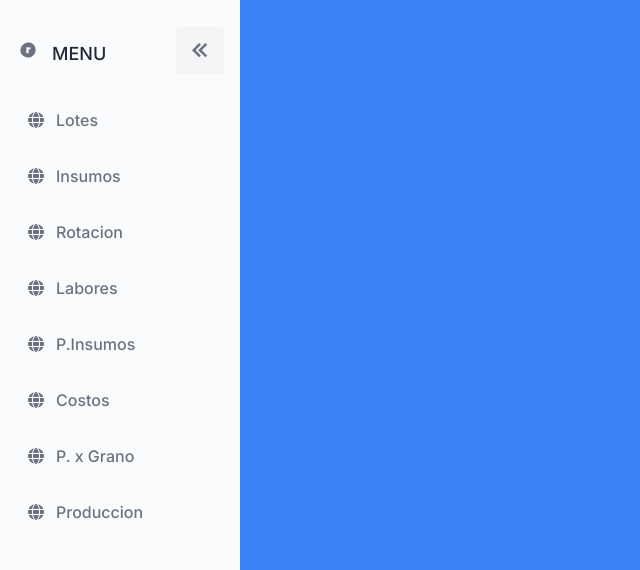
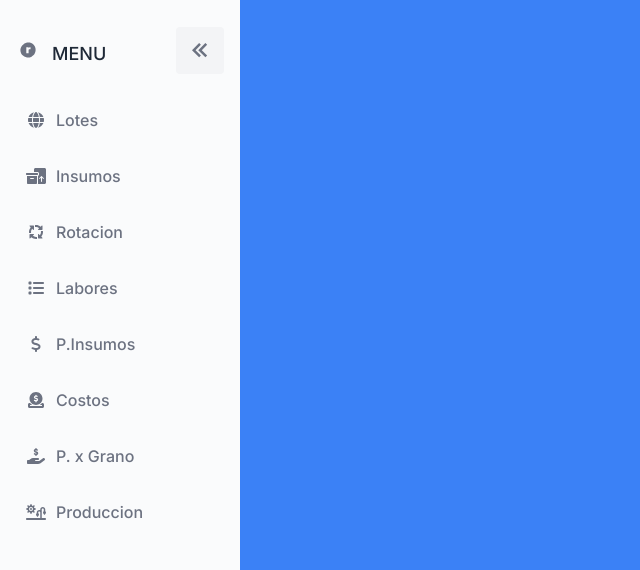
Before and after one commit to punteroo/Costos-WEB, a Next.js app: page / in a window 1280 px wide. Shown: the top 570 px of the page, without its empty margins (0-640 px from the left). Built offline with nearby package versions, Linux system fonts and the light colour scheme.

Commit message:
se cambian los iconos

```diff
--- a/app/components/Sidebar.tsx
+++ b/app/components/Sidebar.tsx
@@ -4,7 +4,8 @@ import classNames from "classnames";
 import { useState } from "react";
 import LogoIcon from "./icons/LogoIcon";
 import { CollapsIcon } from "./icons/ColapsIcon";
-import { faGlobe } from "@fortawesome/free-solid-svg-icons";
+import { faGlobe, faList, faArrowsSpin, faBoxesPacking, faDollarSign, faCircleDollarToSlot, faHandHoldingDollar, faSunPlantWilt } from "@fortawesome/free-solid-svg-icons";
+
 import { FontAwesomeIcon } from "@fortawesome/react-fontawesome";
 import Link from "next/link";
 
@@ -17,13 +18,13 @@ interface MenuItem {
 
 const menuItems: MenuItem[] = [
   { id: 1, label: "Lotes", icon: faGlobe, link: "/lots" },
-  { id: 2, label: "Insumos", icon: faGlobe, link: "/supplies" },
-  { id: 3, label: "Rotacion", icon: faGlobe, link: "/rotations" },
-  { id: 4, label: "Labores", icon: faGlobe, link: "/labors" },
-  { id: 5, label: "P.Insumos", icon: faGlobe, link: "/priceSupplies" },
-  { id: 6, label: "Costos", icon: faGlobe, link: "/costs" },
-  { id: 7, label: "P. x Grano", icon: faGlobe, link: "/priceGrains" },
-  { id: 8, label: "Produccion", icon: faGlobe, link: "/productions" },
+  { id: 2, label: "Insumos", icon: faBoxesPacking, link: "/supplies" },
+  { id: 3, label: "Rotacion", icon: faArrowsSpin, link: "/rotations" },
+  { id: 4, label: "Labores", icon: faList, link: "/labors" },
+  { id: 5, label: "P.Insumos", icon: faDollarSign, link: "/priceSupplies" },
+  { id: 6, label: "Costos", icon: faCircleDollarToSlot, link: "/costs" },
+  { id: 7, label: "P. x Grano", icon: faHandHoldingDollar, link: "/priceGrains" },
+  { id: 8, label: "Produccion", icon: faSunPlantWilt, link: "/productions" },
 ];
 
 export default function Sidebar() {
--- a/app/components/icons/LotIcon.tsx
+++ /dev/null
@@ -1,22 +0,0 @@
-import { FC } from 'react';
-import { FontAwesomeIcon } from '@fortawesome/react-fontawesome';
-import { faGlobe  } from '@fortawesome/free-solid-svg-icons';
-
-
-import { IconDefinition } from '@fortawesome/fontawesome-svg-core';
-
-
-interface LotIcon {
-  fill?: string;
-  [key: string]: any; // Puedes agregar otras propiedades según tus necesidades
-}
-
-const LogoIcon: FC<LotIcon> = ({ fill = "#6C7281", ...rest }) => {
-  const icon: IconDefinition = faGlobe;
-
-  return (
-    <FontAwesomeIcon icon={icon} color={fill} {...rest} />
-  );
-};
-
-export default LotIcon;
```
